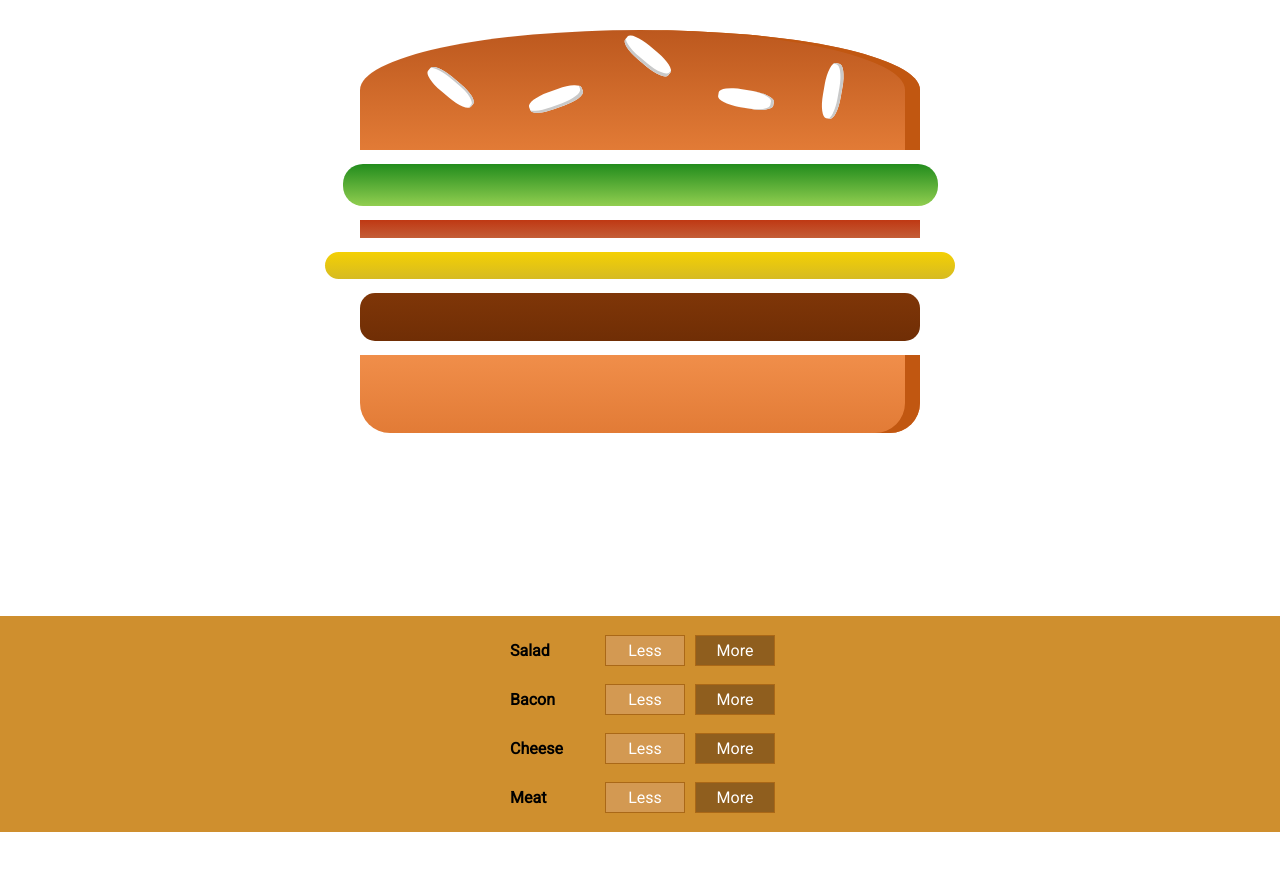
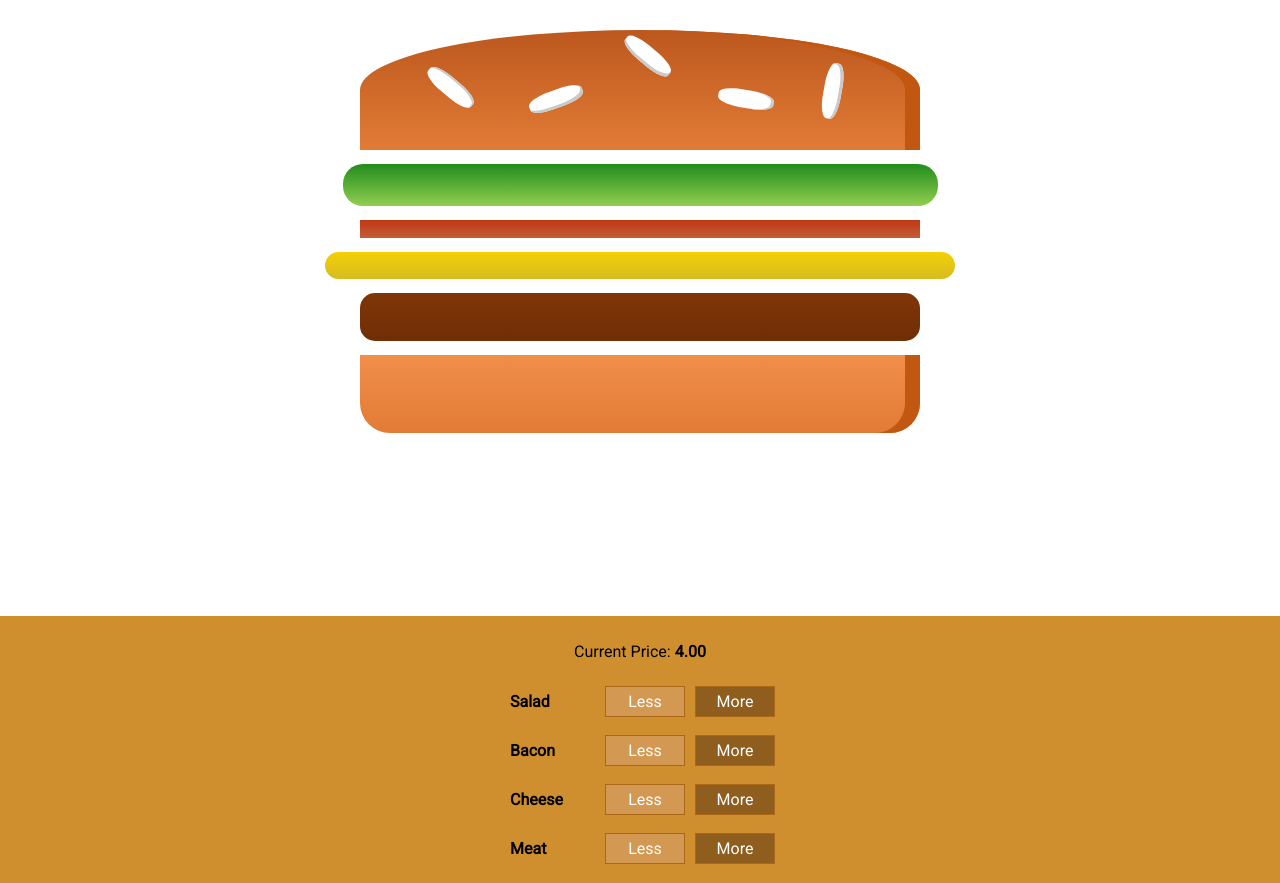
Before and after one commit to faustoazzaretti/burger-builder, a React app: page / in a window 1280 px wide. Before the commit the page ends 832 px from the top, so only its background shows below. Built offline with nearby package versions, Linux system fonts and the light colour scheme.

Commit message:
Displaying and Updating the Burger Price

```diff
--- a/src/components/Burger/BuildControls/BuildControls.js
+++ b/src/components/Burger/BuildControls/BuildControls.js
@@ -11,6 +11,7 @@ const controls = [
 
 const buildControls = (props) => (
     <div className="BuildControls">
+        <p>Current Price: <strong>{props.price.toFixed(2)}</strong></p>
         {controls.map(ctlr => {
             return (
                 <BuildControl
--- a/src/containers/BurgerBuilder/BurgerBuilder.js
+++ b/src/containers/BurgerBuilder/BurgerBuilder.js
@@ -33,7 +33,7 @@ class BurgerBuilder extends Component {
         updatedIngredients[type] = updatedCount;
         const priceAdition = INGREDIENTS_PRICE[type];
         const oldPrice = this.state.totalPrice;
-        const newPrice = this.state.oldPrice + priceAdition;
+        const newPrice = oldPrice + priceAdition;
         this.setState({ totalPrice: newPrice, ingredients: updatedIngredients });
     }
 
@@ -49,7 +49,7 @@ class BurgerBuilder extends Component {
         updatedIngredients[type] = updatedCount;
         const priceDeduction = INGREDIENTS_PRICE[type];
         const oldPrice = this.state.totalPrice;
-        const newPrice = this.state.oldPrice - priceDeduction;
+        const newPrice = oldPrice - priceDeduction;
         this.setState({ totalPrice: newPrice, ingredients: updatedIngredients });
     }
     render() {
@@ -66,6 +66,7 @@ class BurgerBuilder extends Component {
                     ingredientAdded={this.addIngredientHandler}
                     ingredientRemove={this.removeIngredientHandler}
                     disabled={disabledInfo}
+                    price={this.state.totalPrice}
                 />
             </Aux>
         );
```
